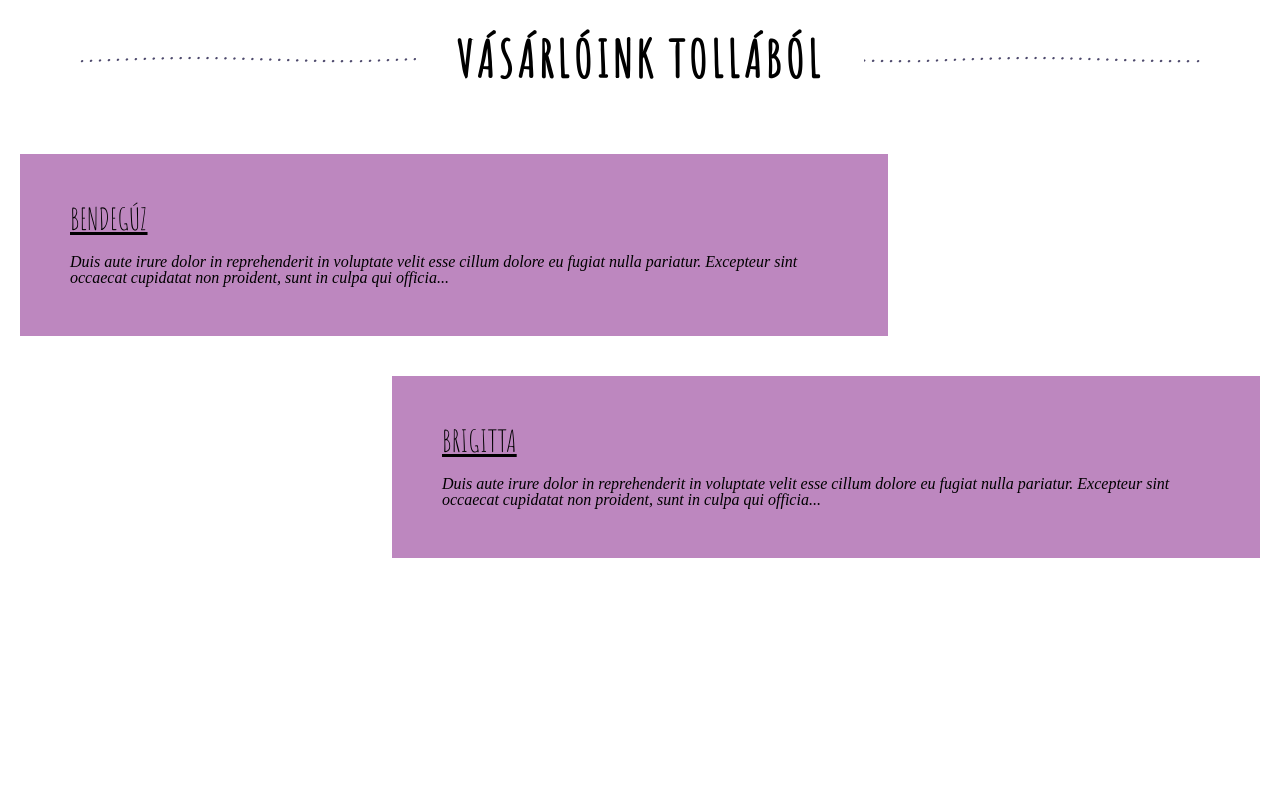
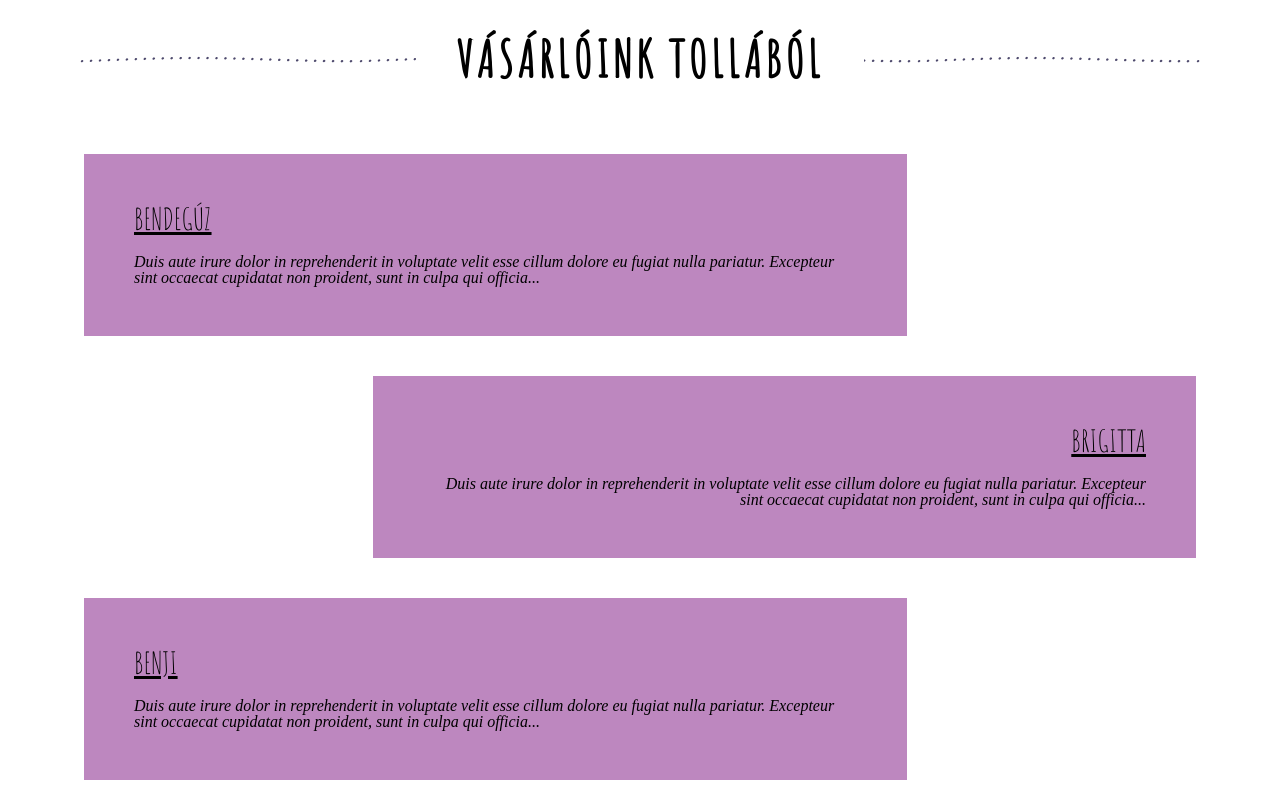
Before and after one commit to jeffcall-ch/tf-levendula, a plain HTML site: page index.html in a window 1280 px wide. Shown: the part 466-1266 px from the top of the page. Before the commit the page ends 1044 px from the top, so only its background shows below. Drawn offline with Linux system fonts and the light colour scheme.

Commit message:
working 27.07.2020 night

```diff
--- a/Resources/css/levendula_bolt.css
+++ b/Resources/css/levendula_bolt.css
@@ -69,7 +69,7 @@ h2 {
 
 .column {
     float: left;
-    padding: 10px;
+    padding: 20px;
 }
 
 .wide {
@@ -84,6 +84,15 @@ h2 {
     padding: 20px;
 }
 
+.left-side {
+    margin-left: 5%;
+}
+
+.right-side {
+    margin-right: 5%;
+    text-align: right;
+}
+
 .row:after {
     /* Clear floats after the columns */
     content: "";
@@ -94,7 +103,6 @@ h2 {
 div.comment-text {
     background: #BD87BF;
     padding: 50px;
-    /* margin-left: 5%; */
     margin-top: 0%;
     font-style: italic;
 }
--- a/index.html
+++ b/index.html
@@ -26,7 +26,7 @@
         <span>Vásárlóink Tollából</span>
     </h2>
 
-    <div class="row">
+    <div class="row left-side">
         <div class="column wide comment-text">
             <h1>Bendegúz</h1>
             <p>Duis aute irure dolor in reprehenderit in voluptate velit esse cillum dolore eu fugiat nulla pariatur. Excepteur sint occaecat cupidatat non proident, sunt in culpa qui officia...</p>
@@ -36,15 +36,21 @@
 
 
 
-    <div class="row">
+    <div class="row right-side">
         <div class="column narrow">
-
         </div>
         <div class="column wide comment-text">
             <h1>Brigitta</h1>
             <p>Duis aute irure dolor in reprehenderit in voluptate velit esse cillum dolore eu fugiat nulla pariatur. Excepteur sint occaecat cupidatat non proident, sunt in culpa qui officia...</p>
         </div>
+    </div>
 
+    <div class="row left-side">
+        <div class="column wide comment-text">
+            <h1>Benji</h1>
+            <p>Duis aute irure dolor in reprehenderit in voluptate velit esse cillum dolore eu fugiat nulla pariatur. Excepteur sint occaecat cupidatat non proident, sunt in culpa qui officia...</p>
+        </div>
+        <div class="column narrow"></div>
     </div>
 
 
```
